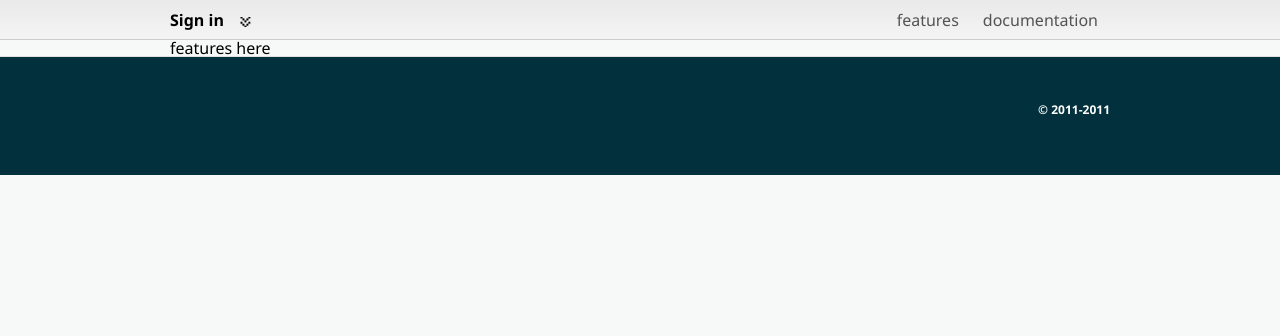
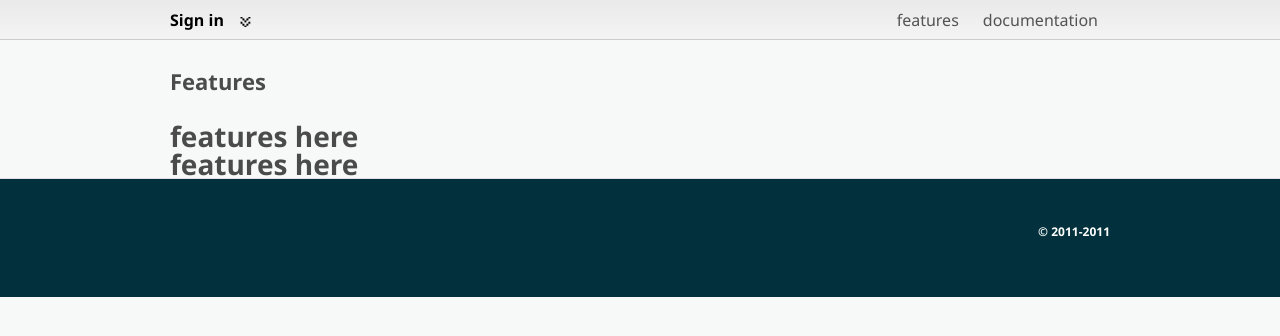
Before and after one commit to andrewsmedina/djangodash2011, a Django app: page /features/ in a window 1280 px wide. Shown: the part 119-455 px from the top of the page. Run offline with Django 3.2, Linux system fonts and the light colour scheme; parts of the project's set-up code (start-up, migrations or seed data) failed here and were passed over.

Commit message:
Edited template features page

```diff
--- a/startdust_website/home/templates/home/features.html
+++ b/startdust_website/home/templates/home/features.html
@@ -1,5 +1,11 @@
 {% extends "home/base.html" %}
 
 {% block content %}
-features here
+<div class="container">
+	<h2>Features</h2>
+	<p>features here</p>
+	<p>features here</p>
+	<div class="clear"></div>
+	<div class="clear"></div>
+</div>
 {% endblock %}
```
